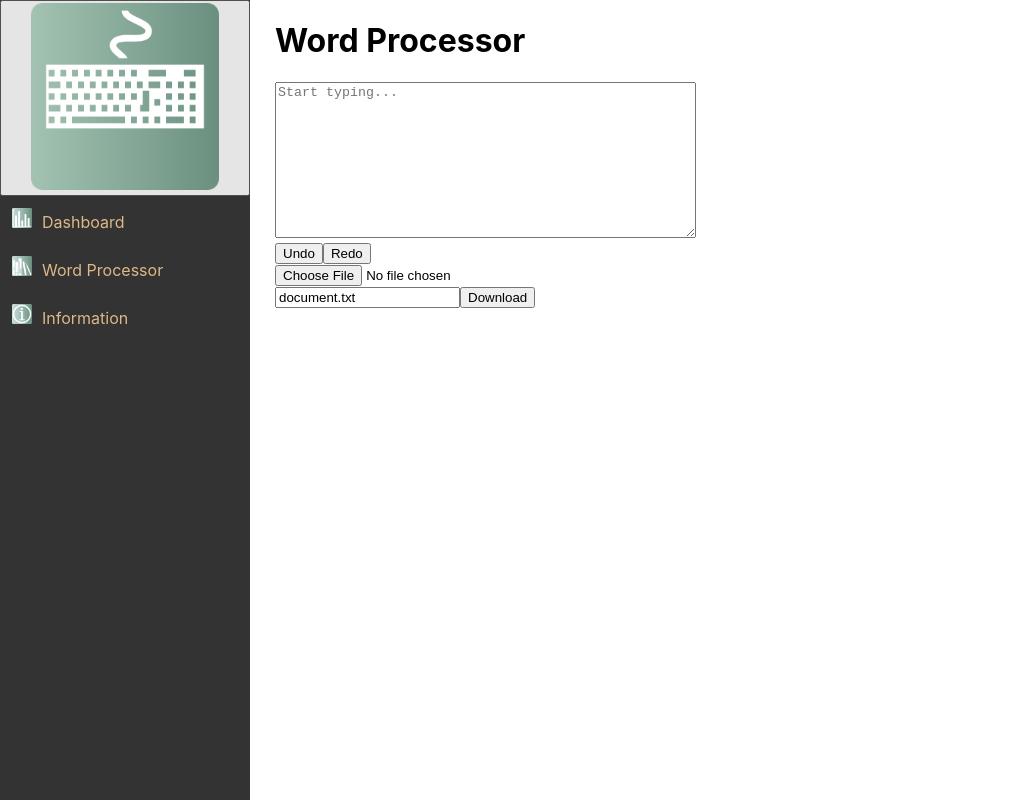
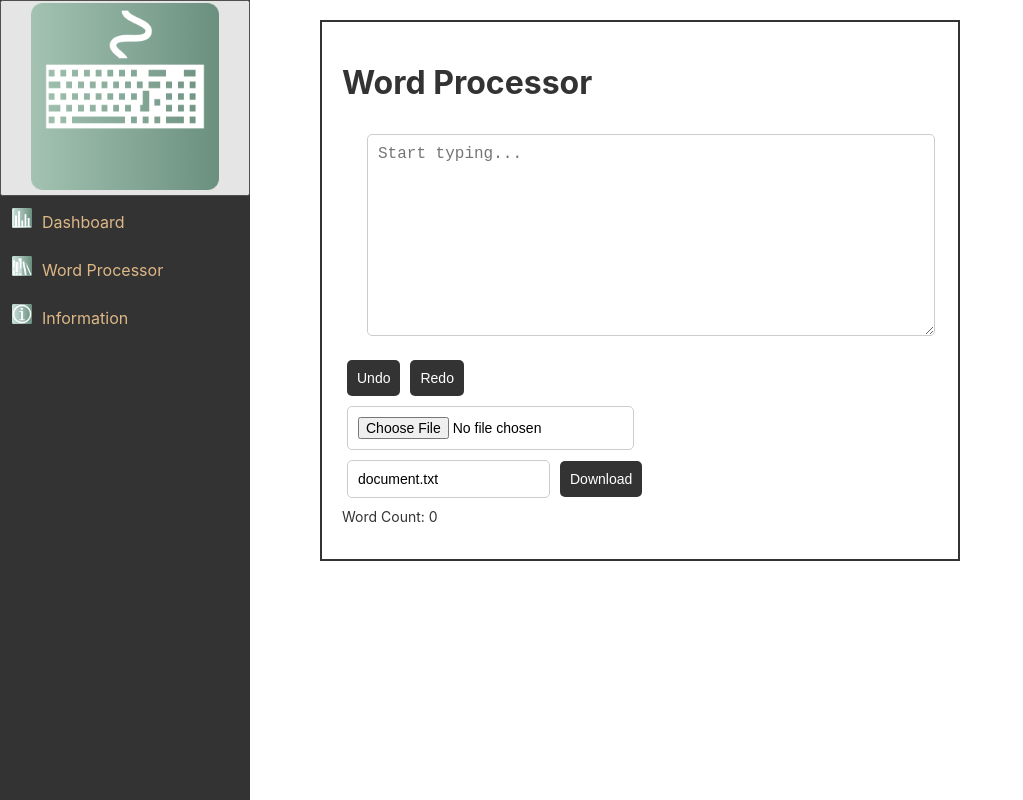
Before and after one commit to PortableHatchet/writer, a React (Create React App) app: page /WordProcessor in a window 1280 px wide. Shown: the whole page, without its empty margins (0-1023 px from the left). Built offline with nearby package versions, Linux system fonts and the light colour scheme.

Commit message:
make it look nicer

```diff
--- a/src/App.js
+++ b/src/App.js
@@ -1,30 +1,26 @@
-import './App.css';
-import WordProcessor from './WordProcessor';
-import Navbar from './Navbar';
+import React from 'react';
 import { BrowserRouter as Router, Route, Routes } from 'react-router-dom';
 import Dashboard from './Dashboard';
+import WordProcessor from './WordProcessor';
 import Information from './Information';
-import React, { useState } from "react";
-
-
+import Navbar from './Navbar';
+import { MinimizedProvider } from './MinimizedContext'; // Adjust the path accordingly
 
 function App() {
-
-
   return (
     <Router>
-      <div className="app">
-      <Navbar/>
-        <div
-          className={`content`}
-        >
-          <Routes>
-          <Route path="/" element= {<Dashboard/>} />
-          <Route path="/WordProcessor" element={<WordProcessor/>} />
-          <Route path="/Information" element={<Information/>} />
-          </Routes>
+      <MinimizedProvider>
+        <div className="app">
+          <Navbar />
+          <div className={`content`}>
+            <Routes>
+              <Route path="/" element={<Dashboard />} />
+              <Route path="/WordProcessor" element={<WordProcessor />} />
+              <Route path="/Information" element={<Information />} />
+            </Routes>
+          </div>
         </div>
-      </div>
+      </MinimizedProvider>
     </Router>
   );
 }
--- a/src/Dashboard.css
+++ b/src/Dashboard.css
@@ -33,3 +33,6 @@
     background-color: #A4C3B2;
     border-radius: 4px;
   }
+  .dashboard-container.minimized {
+    margin-left: 60px; /* Adjust this value to match the minimized Navbar width */
+  }
--- a/src/Dashboard.jsx
+++ b/src/Dashboard.jsx
@@ -1,8 +1,10 @@
 import React, { useState, useEffect } from 'react';
 import './Dashboard.css'; // Import your CSS file
+import { useMinimized } from './MinimizedContext';
 
 function Dashboard() {
   // State for user information
+  const { isMinimized } = useMinimized();
   const [name, setName] = useState(localStorage.getItem('user_name') || '');
   const [projectName, setProjectName] = useState(localStorage.getItem('project_name') || '');
   const [goal, setGoal] = useState(100); // Default goal
@@ -35,7 +37,8 @@ function Dashboard() {
   const percentage = (progress / goal) * 100;
 
   return (
-    <div className="dashboard-container">
+
+    <div className={`dashboard-container ${isMinimized ? 'minimized' : ''}`}>
       <h1>Dashboard</h1>
       {/* Basic Information */}
       <div className="section">
--- /dev/null
+++ b/src/MinimizedContext.jsx
@@ -0,0 +1,22 @@
+// MinimizedContext.js
+import { createContext, useContext, useState } from 'react';
+
+const MinimizedContext = createContext();
+
+export const MinimizedProvider = ({ children }) => {
+  const [isMinimized, setIsMinimized] = useState(false);
+
+  const toggleMinimized = () => {
+    setIsMinimized((prev) => !prev);
+  };
+
+  return (
+    <MinimizedContext.Provider value={{ isMinimized, toggleMinimized }}>
+      {children}
+    </MinimizedContext.Provider>
+  );
+};
+
+export const useMinimized = () => {
+  return useContext(MinimizedContext);
+};
--- /dev/null
+++ b/src/WordProcessor.css
@@ -0,0 +1,65 @@
+/* WordProcessor.css */
+
+.word-processor-container {
+    margin: 20px;
+    padding: 20px;
+    border: 2px solid #333;
+    background-color: #fff;
+    transition: margin-left 0.3s ease;
+    margin-left: 25%; /* Add 25px left margin */
+  margin-right: 25%;
+    z-index: 2; /* Increase the z-index to ensure it's above the Navbar */
+  }
+
+  .word-processor-container.minimized {
+    margin-left: 60px;
+    z-index: 2; /* Increase the z-index for the minimized state */
+  }
+
+  .word-processor-container h1 {
+    color: #333;
+  }
+
+  .word-processor-container textarea {
+    width: calc(100% - 50px); /* Subtract 50px for 25px margins on each side */
+    padding: 10px;
+    margin: 10px 0;
+    font-size: 16px;
+    border: 1px solid #ccc;
+    border-radius: 5px;
+    margin-left: 25px; /* Add 25px left margin */
+    margin-right: 25px; /* Add 25px right margin */
+  }
+
+  .word-processor-container div {
+    margin: 10px 0;
+  }
+
+  .word-processor-container button {
+    padding: 10px;
+    margin: 0 5px;
+    font-size: 14px;
+    background-color: #333;
+    color: white;
+    border: none;
+    border-radius: 5px;
+    cursor: pointer;
+  }
+
+  .word-processor-container button:hover {
+    background-color: #555;
+  }
+
+  .word-processor-container input {
+    padding: 10px;
+    margin: 0 5px;
+    font-size: 14px;
+    border: 1px solid #ccc;
+    border-radius: 5px;
+  }
+
+  .word-processor-container p {
+    font-size: 14px;
+    color: #333;
+    margin-top: 10px;
+  }
--- a/src/navbar.jsx
+++ b/src/navbar.jsx
@@ -1,22 +1,20 @@
-import React, { useState } from "react";
+// Navbar.js
+import React from "react";
 import { NavLink } from 'react-router-dom';
 import './Navbar.css';
+import { useMinimized } from './MinimizedContext'; // Adjust the path accordingly
 
 function Navbar() {
-  const [isMinimized, setIsMinimized] = useState(false);
-
-  const toggleNavbar = () => {
-    setIsMinimized(!isMinimized);
-  };
+  const { isMinimized, toggleMinimized } = useMinimized();
 
   return (
     <div className={`navbar ${isMinimized ? 'minimized' : ''}`}>
-      <button onClick={toggleNavbar}>
+      <button onClick={toggleMinimized}>
         <img src="/keyboard.png" alt="Logo" />
       </button>
       <ul>
         <li>
-          <NavLink to="/" title="   Dashboard">
+          <NavLink to="/" title="Dashboard">
             <img
               src="/histogram.png"
               alt="Dashboard Icon"
--- a/src/wordProcessor.jsx
+++ b/src/wordProcessor.jsx
@@ -1,18 +1,25 @@
 import React, { useState, useRef } from 'react';
+import { useMinimized } from './MinimizedContext';
+import './WordProcessor.css'; // Import your CSS file
+
 
 function WordProcessor() {
   const [content, setContent] = useState('');
   const [undoStack, setUndoStack] = useState([]);
   const [redoStack, setRedoStack] = useState([]);
   const [customFilename, setCustomFilename] = useState('document.txt'); // Default filename
-
+  const [totalWordCount, setTotalWordCount] = useState(0);
+  const [sessionWordCount, setSessionWordCount] = useState(0);
   const textAreaRef = useRef(null);
+  const { isMinimized } = useMinimized();
 
   const handleContentChange = (e) => {
     const newContent = e.target.value;
     setUndoStack([...undoStack, content]);
     setRedoStack([]); // Clear redo stack when content changes
     setContent(newContent);
+    const wordsInCurrentContent = newContent.split(/\s+/).filter(word => word !== '');
+    setSessionWordCount(wordsInCurrentContent.length);
   };
 
   const handleInput = (e) => {
@@ -57,12 +64,6 @@ function WordProcessor() {
       }
     }
   };
-
-
-
-
-
-
   const handleUndo = () => {
     if (undoStack.length > 0) {
       const newContent = undoStack.pop();
@@ -95,9 +96,8 @@ function WordProcessor() {
       const reader = new FileReader();
       reader.onload = function (e) {
         const fileContent = e.target.result;
-        const plainTextContent = extractPlainTextFromRTF(fileContent);
-        // Set the content of the textarea to the extracted plain text
-        setContent(plainTextContent);
+        // Set the content of the textarea to the file's plain text content
+        setContent(fileContent);
       };
       reader.readAsText(selectedFile);
     }
@@ -117,10 +117,9 @@ function WordProcessor() {
     URL.revokeObjectURL(url);
   };
 
-
   return (
-    <div>
-      <h1>Word Processor</h1>
+    <div className={`word-processor-container ${isMinimized ? 'minimized' : ''}`}>
+    <h1>Word Processor</h1>
       <textarea
         ref={textAreaRef}
         value={content}
@@ -147,6 +146,9 @@ function WordProcessor() {
         <button onClick={handleDownload}>Download</button>
       </div>
       </div>
+      <div style={{ marginTop: '10px' }}>
+        <p>Word Count: {sessionWordCount}</p>
+      </div>
     </div>
   );
 }
```
Also changed, not shown: src/sidebar.css (deleted, +0 -35 lines).
